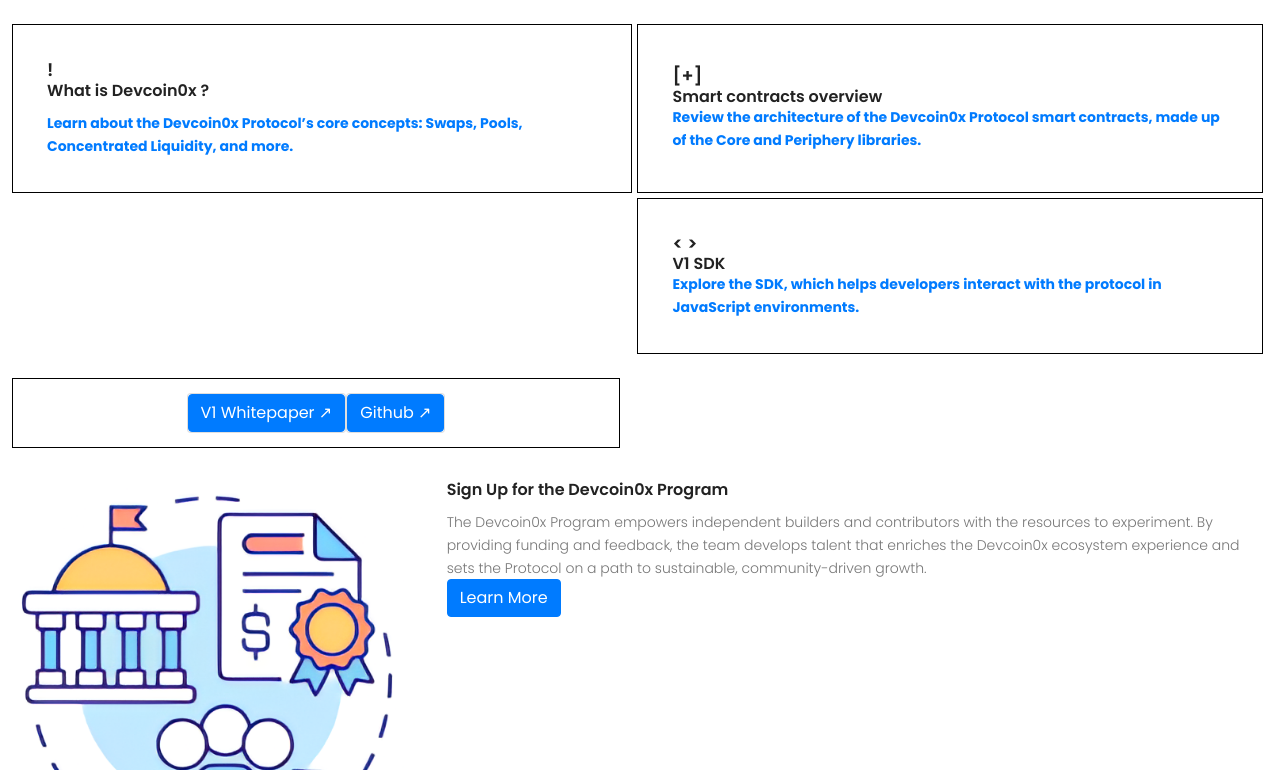
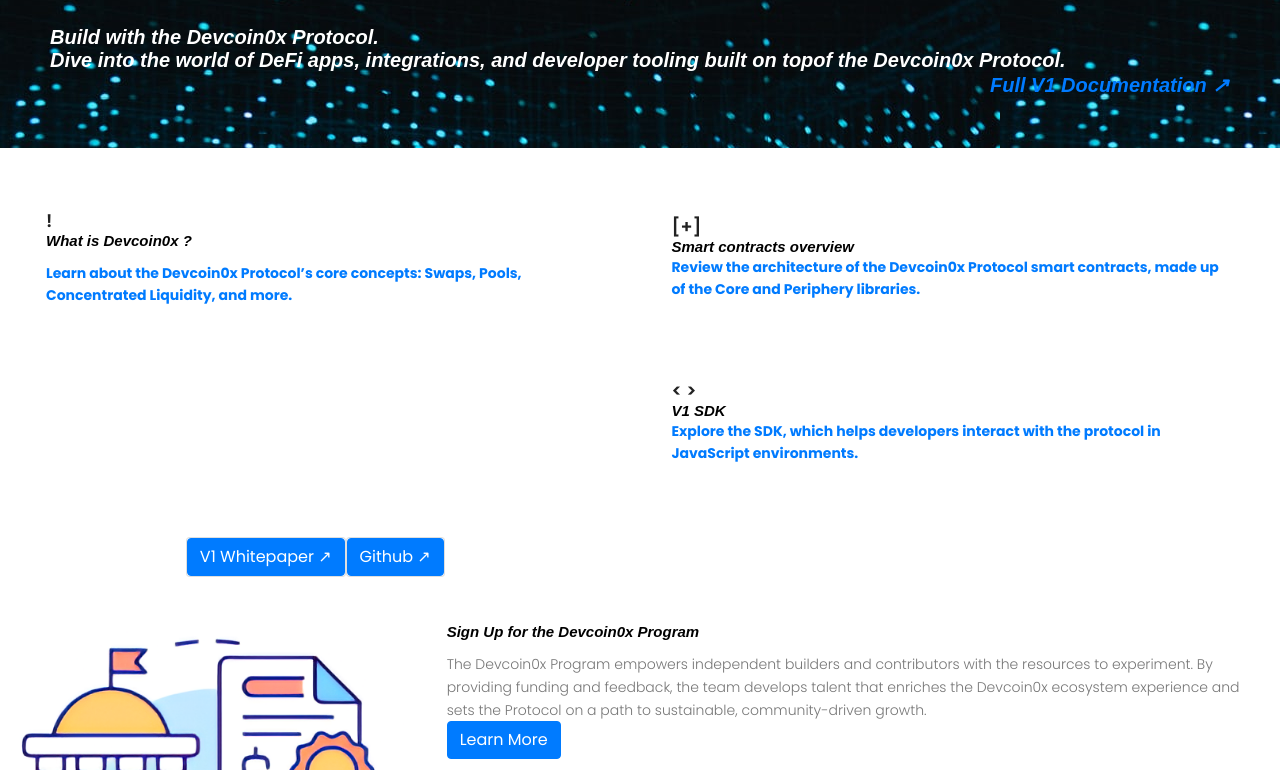
Before and after one commit to developercoinx/home, a plain HTML site: page developers/index.html in a window 1280 px wide. Shown: the part 74-844 px from the top of the page. Drawn offline with nearby package versions, Linux system fonts and the light colour scheme; a script that the page names is missing; files whose address does not match are found by name.

Commit message:
Update index.html

```diff
--- a/developers/index.html
+++ b/developers/index.html
@@ -17,7 +17,7 @@
 		<link rel="stylesheet" href="/css/owl.carousel.css">
 		<link rel="stylesheet" href="/css/main.css">
     <link rel="stylesheet" href="/css/error.css">
-    <link rel="stylesheet" href="/css/ecosystem.css">
+    <link rel="stylesheet" href="/css/dev.css">
 		</head>
 		<body>
                         <script src="/js/header.js"></script>
```
